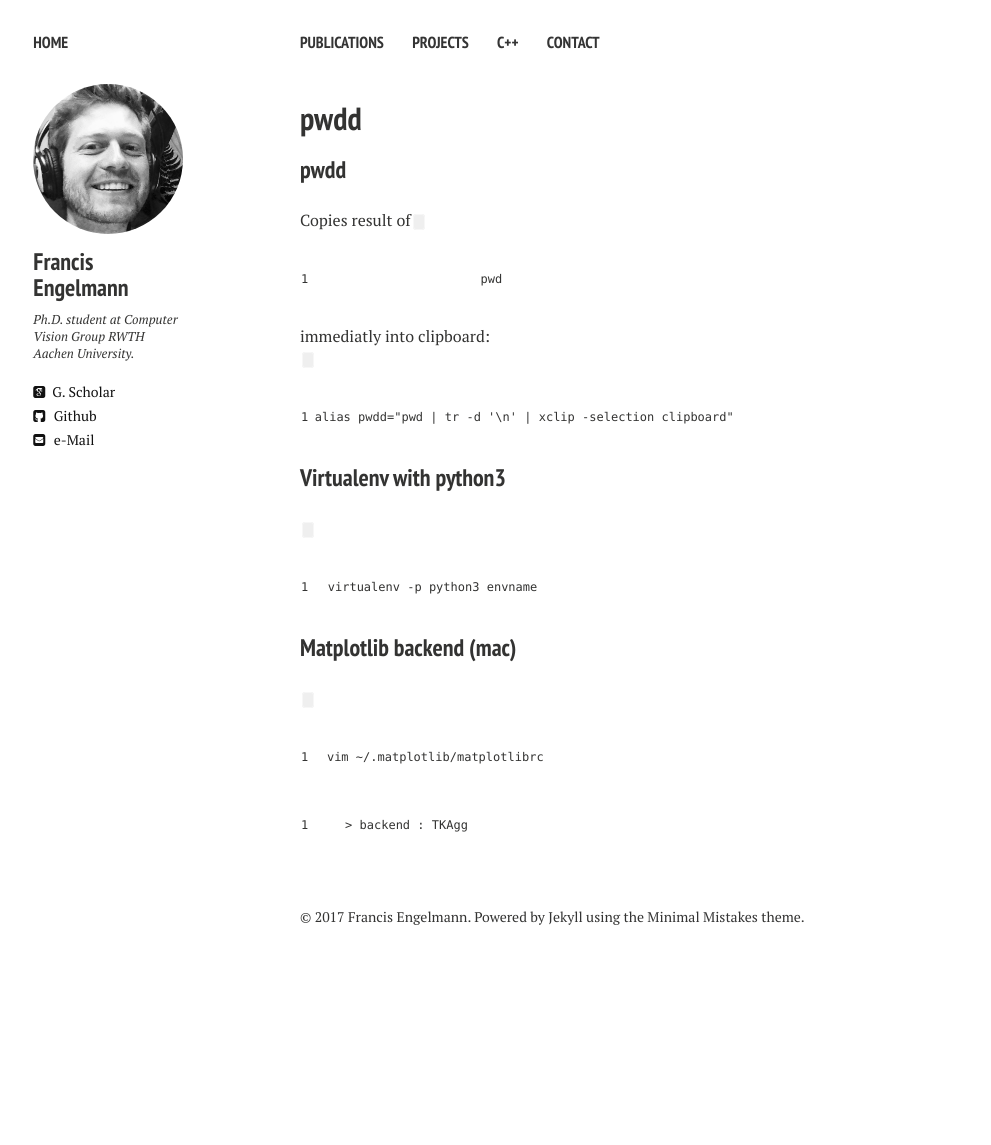
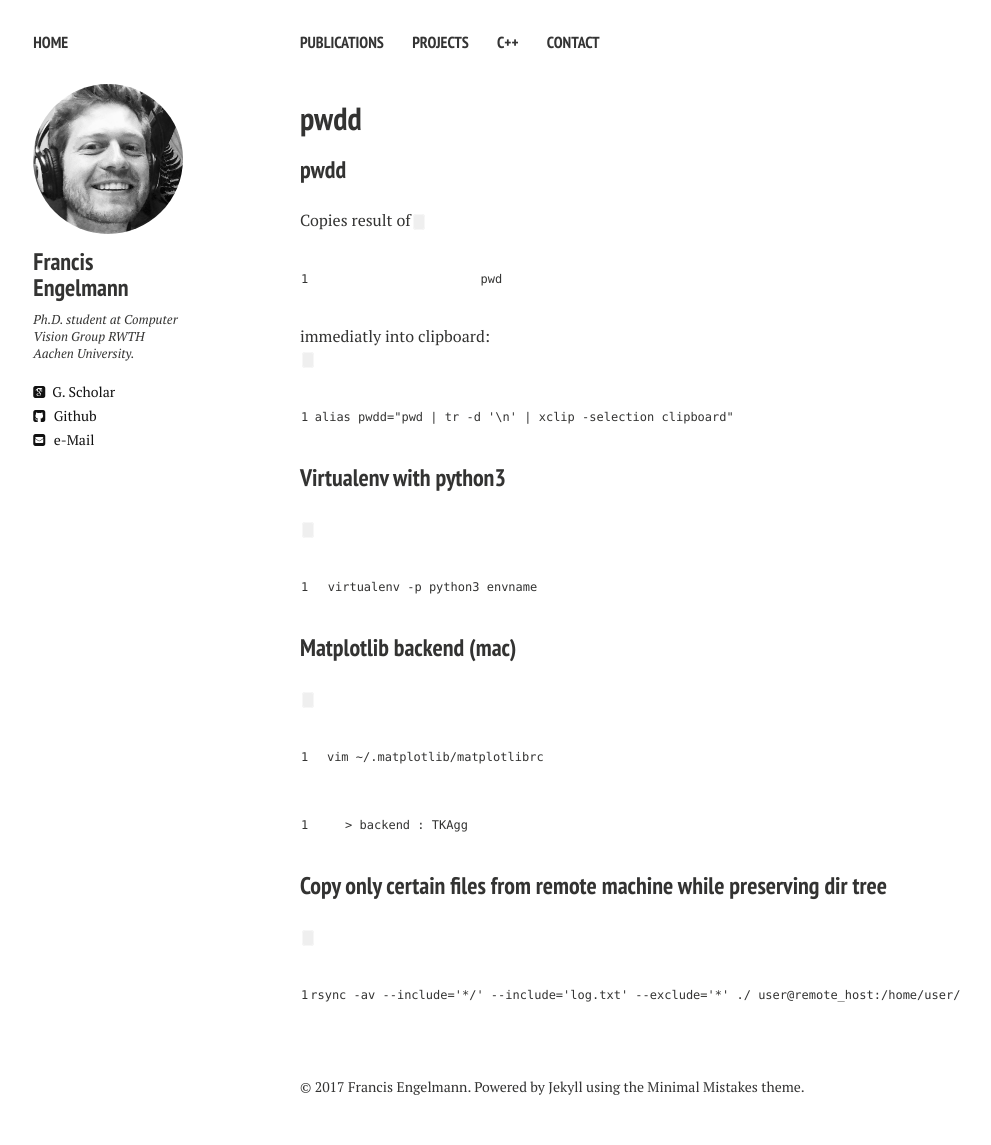
Before and after one commit to francisengelmann/francisengelmann.github.io, a Jekyll site: the page built from snippets.md, in a window 1280 px wide. Shown: the whole page, without its empty margins (20-1011 px from the left). Built offline with Jekyll 4.4.1, drawn with Linux system fonts in a browser that asks for light colours; nearby versions of some CDN libraries; our own code applies the rules of GitHub Pages for plain Markdown files; before the commit the page ends 975 px from its top, so only the background shows below that.

Commit message:
Update snippets.md

````diff
--- a/snippets.md
+++ b/snippets.md
@@ -10,3 +10,6 @@
 ### Matplotlib backend (mac)
 ```vim ~/.matplotlib/matplotlibrc```
 ```> backend : TKAgg```
+
+### Copy only certain files from remote machine while preserving dir tree
+```rsync -av --include='*/' --include='log.txt' --exclude='*' ./ user@remote_host:/home/user/```
````
